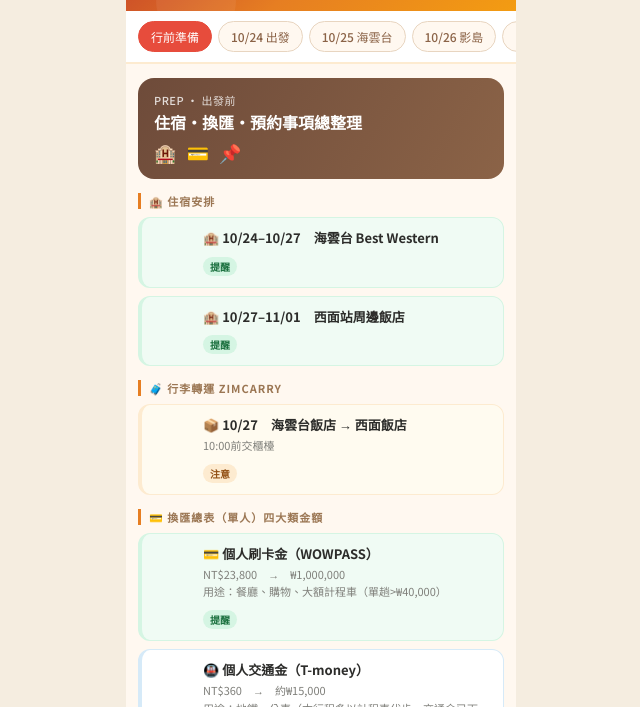
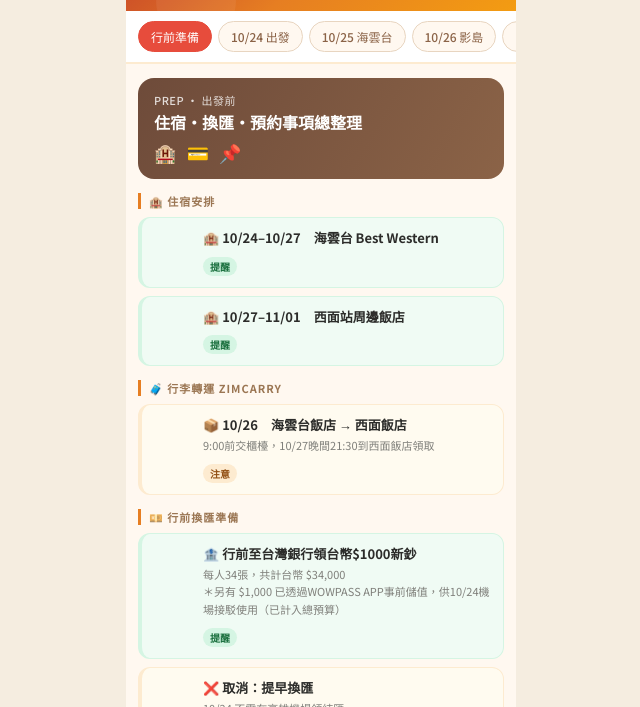
Before and after one commit to elianabeacoder5786/muyibusan, a plain HTML site: page index.html in a window 1280 px wide. Shown: the part 93-800 px from the top of the page, without its empty margins (319-959 px from the left). Drawn offline with Linux system fonts and the light colour scheme.

Commit message:
Add files via upload

```diff
--- a/index.html
+++ b/index.html
@@ -254,18 +254,24 @@ const days = [
         { time:"", type:"tip", icon:"🏨", title:"10/27–11/01　西面站周邊飯店", sub:"", tags:["tip"] },
       ]},
       { title: "🧳 行李轉運 Zimcarry", items: [
-        { time:"", type:"warn", icon:"📦", title:"10/27　海雲台飯店 → 西面飯店", sub:"10:00前交櫃檯", tags:["warn"] },
+        { time:"", type:"warn", icon:"📦", title:"10/26　海雲台飯店 → 西面飯店", sub:"9:00前交櫃檯，10/27晚間21:30到西面飯店領取", tags:["warn"] },
+      ]},
+      { title: "💴 行前換匯準備", items: [
+        { time:"", type:"tip", icon:"🏦", title:"行前至台灣銀行領台幣$1000新鈔", sub:"每人34張，共計台幣 $34,000\n＊另有 $1,000 已透過WOWPASS APP事前儲值，供10/24機場接駁使用（已計入總預算）", tags:["tip"] },
+        { time:"", type:"warn", icon:"❌", title:"取消：提早換匯", sub:"10/24 不需在高雄機場領結匯", tags:["warn"] },
+        { time:"", type:"tip", icon:"📲", title:"Wowpass APP 事前設定", sub:"(1) 事前儲值台幣 $1,000，供10/24機場接駁使用\n(2) 購買 eSIM premium 10天＋行前台灣開通（各商店優惠券可到當地消費時評估加購，用來結帳會有現金回饋，回饋入Wowpass刷卡帳戶）\n➡ 有附韓國當地號碼，需至網站以護照驗證，Catchtable、外送等可使用", tags:["tip"] },
       ]},
       { title: "💳 換匯總表（單人）四大類金額", items: [
-        { time:"", type:"tip", icon:"💳", title:"個人刷卡金（WOWPASS）", sub:"NT$23,800　→　₩1,000,000\n用途：餐廳、購物、大額計程車（單趟>₩40,000）", tags:["tip"] },
-        { time:"", type:"trans", icon:"🚇", title:"個人交通金（T-money）", sub:"NT$360　→　約₩15,000\n用途：地鐵、公車（本行程多以計程車代步，交通金已下修）", tags:["trans"] },
-        { time:"", type:"warn", icon:"👛", title:"個人現金備用", sub:"NT$約240　→　₩10,000\n用途：私人零星花費、小費等備用金\n＊10/24換匯當場分好，各自保管，不與公費混用", tags:["warn"] },
-        { time:"", type:"night", icon:"🤝", title:"公費現金（三人均分出資，團體保管）", sub:"每人分攤　約NT$2,760　→　約₩116,000\n三人合計　NT$8,700　→　約₩348,000\n用途：路邊攤小吃、小額計程車（單趟<₩40,000）\n＊團體統一保管支付，方便均攤記帳", tags:["night","tip"] },
-        { time:"", type:"tip", icon:"🧮", title:"單人總計", sub:"約NT$3,000　→　約₩1,141,000", tags:["tip"] },
+        { time:"", type:"tip", icon:"💳", title:"WOWPASS 刷卡帳戶", sub:"台幣 $24,000　→　約₩1,056,000\n用途：餐廳、購物、大額計程車", tags:["tip"] },
+        { time:"", type:"trans", icon:"🚇", title:"T-money 交通卡", sub:"台幣 $400　→　約₩17,600\n用途：地鐵、公車", tags:["trans"] },
+        { time:"", type:"warn", icon:"👛", title:"韓幣現金", sub:"台幣 $8,000　→　約₩352,000\n用途：市場小吃、小額計程車、小費", tags:["warn"] },
+        { time:"", type:"night", icon:"🧯", title:"備用金", sub:"台幣 $1,600　→　約₩70,400\n用途：緊急備用，不列入日常花費，個人保管台幣現鈔不換匯", tags:["night"] },
+        { time:"", type:"tip", icon:"🧮", title:"單人合計", sub:"台幣 $34,000　→　約₩1,496,000", tags:["tip"] },
       ]},
-      { title: "📅 建議換匯時間點與金額（三人團體・僅2次）", items: [
-        { time:"10/24", type:"warn", icon:"🏨", title:"海雲台 Money Box（現金）＋WOWPASS機台（三人各自儲值）", sub:"Money Box現金兌換：NT$3,000　→　₩126,000\n　分配：個人現金備用 3人×₩10,000＝₩30,000（當場領出各自保管）\n　　　　公費現金　₩96,000（進團體資金池）\nWOWPASS機台儲值（單人）：刷卡金NT$23,800→₩1,000,000＋交通金NT$360→₩15,000", tags:["warn","tip"] },
-        { time:"10/27", type:"tip", icon:"🏮", title:"南浦洞換錢所（友利/映真）", sub:"NT$6,000　→　₩252,000（全數公費出資，支應10/27晚～11/1）\n＊換錢所以台幣$1,000為單位兌換", tags:["tip"] },
+      { title: "📅 分次換匯規劃（單人・僅2次）", items: [
+        { time:"10/24", type:"warn", icon:"🏨", title:"海雲台 Money Box（Seacloud飯店1F機台）", sub:"換匯 $4,000　→　約₩176,000\n分配：個人保管 ₩30,000（當場領出）＋公費入團體資金池 ₩146,000", tags:["warn","tip"] },
+        { time:"10/27", type:"tip", icon:"🏮", title:"南浦洞換錢所（友利/映真，7號出口）", sub:"換匯 $4,000　→　約₩176,000\n全數公費，支應10/27晚～11/1", tags:["tip"] },
+        { time:"", type:"warn", icon:"🧯", title:"備用金 $1,600", sub:"不列入換匯，隨身保留台幣現鈔，緊急狀況才動用", tags:["warn"] },
       ]},
       { title: "📌 預約事項", items: [
         { time:"", type:"tip", icon:"📲", title:"Wowpass APP 預購「換匯儲值卡」", sub:"獲得預約代碼，到韓國當地機台免開卡費", tags:["tip"] },
@@ -279,7 +285,7 @@ const days = [
       ]},
     ],
     navers: [],
-    tip: { title:"💡 使用小提醒", text:"點任一 Naver Map 韓文名稱可直接複製，貼到 Naver Map App 搜尋列即可查路線。行前不用先換匯，改成10/24＋10/27兩次團體換匯就備齊全程現金：10/24當場先分好三人各自的個人現金備用（各₩10,000），剩下的進團體公費資金池，統一保管支付路邊攤與小額計程車。大額計程車（單趟>₩40,000，如機場來回）記得改用WOWPASS刷卡金支付。" }
+    tip: { title:"💡 使用小提醒", text:"點任一 Naver Map 韓文名稱可直接複製，貼到 Naver Map App 搜尋列即可查路線。行前已改為至台灣銀行領取台幣$1,000新鈔（每人34張，共NT$34,000），另有$1,000已透過WOWPASS APP事前儲值供10/24機場接駁使用，不需再於高雄機場提早換匯。韓幣現金分兩次在當地換：10/24海雲台Money Box換$4,000（個人保管₩30,000＋公費₩146,000），10/27南浦洞換錢所再換$4,000（全數公費）。大額計程車（單趟>₩40,000，如機場來回）記得改用WOWPASS刷卡金支付。" }
   },
   {
     id: 1, btn: "10/24 出發", color: "orange",
@@ -287,14 +293,14 @@ const days = [
     sections: [
       { title: "✈ 出發動線", items: [
         { time:"14:00", type:"trans", icon:"🚇", title:"捷運左營站出發", sub:"最遲 14:15 搭上", tags:["trans"] },
-        { time:"15:00", type:"trans", icon:"🛫", title:"高雄機場辦理登機＋託運", sub:"出境前台灣銀行換韓元（台幣 $1,000 換韓元）", tags:["trans"] },
+        { time:"15:00", type:"trans", icon:"🛫", title:"高雄機場辦理登機＋託運", sub:"台幣新鈔已於行前在台灣銀行領妥，不需在機場另外換匯", tags:["trans"] },
         { time:"17:00", type:"trans", icon:"✈️", title:"班機起飛 → 釜山金海機場", sub:"", tags:["trans"] },
         { time:"20:30", type:"trans", icon:"🛬", title:"抵達金海機場", sub:"領行李、辦入境", tags:["trans"] },
       ]},
       { title: "🌙 抵達 & 安頓", items: [
-        { time:"22:00", type:"trans", icon:"🚗", title:"Klook 包車接機", sub:"出境大廳等司機舉牌\n目的地：해운대구 구남로 42", tags:["trans"] },
+        { time:"22:00", type:"trans", icon:"🚗", title:"Kakao T App 叫車（Venti車型）前往海雲台飯店", sub:"出境大廳叫車，線上刷卡／WOWPASS支付\n目的地：해운대구 구남로 42", tags:["trans"] },
         { time:"23:15", type:"tip", icon:"🏨", title:"Best Western Haeundae Check-in", sub:"", tags:["tip"] },
-        { time:"23:45", type:"shop", icon:"💳", title:"取得 Wowpass 實體卡、現金換匯、便利商店巡禮", sub:"(1) L7飯店（L7 해운대 바이 롯데）機台取得WP實體卡儲值刷卡金\n　　APP可綁定實體卡儲值到T-money交通卡\n(2) Seacloud飯店（코오롱 씨클라우드 호텔）一樓 Money Box 24H機台\n　　台幣 $3,000 換韓元（三人團體換匯）\n　　→ 個人現金備用 3人×₩10,000＝₩30,000（當場領出各自保管）\n　　→ 公費現金 ₩96,000（進團體資金池）\n(3) CU 或 GS25 買宵夜或想吃的品項", tags:["shop","tip"] },
+        { time:"23:45", type:"shop", icon:"💳", title:"取得 Wowpass 實體卡、現金換匯、便利商店巡禮", sub:"(1) L7飯店（L7 해운대 바이 롯데）機台取得WP實體卡儲值刷卡金\n　　APP可綁定實體卡儲值到T-money交通卡\n(2) Seacloud飯店（코오롱 씨클라우드 호텔）一樓 Money Box 24H機台\n　　台幣 $4,000 換韓元（每人約₩176,000）\n　　→ 個人保管 ₩30,000（當場領出）\n　　→ 公費 ₩146,000（進團體資金池）\n(3) CU 或 GS25 買宵夜或想吃的品項", tags:["shop","tip"] },
       ]},
     ],
     navers: [
@@ -302,15 +308,16 @@ const days = [
       ["L7 해운대","L7 해운대 바이 롯데","WOWPASS實體卡＋儲值機台"],
       ["Seacloud 飯店","코오롱 씨클라우드 호텔","1F Money Box 24H機台"],
     ],
-    tip: { title:"⚠ WOWPASS 使用提醒", text:"行前不用先換匯，第一天深夜抵達直接在Money Box一次換好台幣$3,000（三人團體），當場分好個人現金備用與公費現金，先用WOWPASS錢包帳戶（非T-money）應急，隔天再視需求儲值T-money交通卡。L7飯店與Seacloud飯店都在海雲台步行可達範圍，深夜巡禮換匯很方便。" }
+    tip: { title:"⚠ WOWPASS 使用提醒", text:"行前已在台灣銀行領妥台幣新鈔，抵達當晚直接在Money Box換好台幣$4,000（每人約₩176,000），個人保管₩30,000、公費₩146,000進團體資金池，先用WOWPASS錢包帳戶（非T-money）應急，隔天再視需求儲值T-money交通卡。L7飯店與Seacloud飯店都在海雲台步行可達範圍，深夜巡禮換匯很方便。抵達機場改用Kakao T App叫Venti車型前往飯店，線上刷卡或WOWPASS支付即可。" }
   },
   {
     id: 2, btn: "10/25 海雲台", color: "teal",
     label: "DAY 2 · 10/25（日）", title: "膠囊列車 × 青沙浦 × 達摩利", emojis: "🚡 📸 ☕",
     sections: [
       { title: "🌊 上午｜X the SKY & 膠囊列車", items: [
-        { time:"10:10", type:"trans", icon:"🚕", title:"計程車直接前往尾浦（미포）", sub:"", tags:["trans"] },
-        { time:"10:20", type:"sight", icon:"🏙", title:"釜山 X the SKY（100樓觀景台）", sub:"Naver：부산엑스더스카이\n步行往膠囊列車，建議11:00先到現場排隊及熟悉動線", tags:["sight"] },
+        { time:"09:30", type:"trans", icon:"🚕", title:"搭計程車出發前往釜山 X the SKY", sub:"", tags:["trans"] },
+        { time:"10:00", type:"sight", icon:"🏙", title:"釜山 X the SKY（100樓觀景台）", sub:"Naver：부산엑스더스카이\n100樓觀景台欣賞城市景觀", tags:["sight"] },
+        { time:"11:00", type:"trans", icon:"🚶", title:"離開釜山 X the SKY，步行往膠囊列車乘車處", sub:"排隊報到，憑E-ticket(QRCode)進場", tags:["trans"] },
         { time:"11:30", type:"trans", icon:"🚡", title:"膠囊列車 Mipo → Cheongsapo", sub:"Package: Sky Capsule + Beach Train\n⚠ 9/26（六）07:00 官網搶票", tags:["trans","sight"] },
       ]},
       { title: "📸 中午｜青沙浦打卡區", items: [
@@ -343,12 +350,15 @@ const days = [
       ["Cafe Alice Donut","카페 앨리스도넛","必點甜甜圈，也有賣釜山沙布蕾"],
       ["H.US Coffee（備選）","H.US Coffee","青沙浦最大間，3層樓海景"],
     ],
-    tip: { title:"💡 膠囊列車搶票", text:"9/26（六）07:00 準時至官網搶票，3人需同時預約膠囊列車＋海邊列車 All Pass。海邊文青咖啡廳兩選一：Cafe Alice Donut 甜甜圈必點、也有賣釜山沙布蕾；H.US Coffee 是青沙浦最大間、三層樓皆有海景。" }
+    tip: { title:"💡 膠囊列車搶票", text:"9/26（六）07:00 準時至官網搶票，3人需同時預約膠囊列車＋海邊列車 All Pass。今日上午時間已調整為9:30搭車出發、10:00抵達X the SKY，11:00步行前往膠囊列車乘車處排隊報到，憑E-ticket(QRCode)進場，11:30後行程照舊。海邊文青咖啡廳兩選一：Cafe Alice Donut 甜甜圈必點、也有賣釜山沙布蕾；H.US Coffee 是青沙浦最大間、三層樓皆有海景。" }
   },
   {
     id: 3, btn: "10/26 影島", color: "blue",
     label: "DAY 3 · 10/26（一）", title: "影島全日 × Arte Museum × 白淺灘", emojis: "🌊 🦀 🎨",
     sections: [
+      { title: "🧳 行李寄放", items: [
+        { time:"09:00", type:"warn", icon:"📦", title:"行李寄放飯店櫃檯", sub:"讓Zimcarry人員來收取", tags:["warn"] },
+      ]},
       { title: "🚌 上午｜1006巴士 → 影島", items: [
         { time:"09:45", type:"trans", icon:"🚌", title:"飯店出發往海雲台公車月台", sub:"1006往太宗台", tags:["trans"] },
         { time:"10:00", type:"trans", icon:"🚌", title:"1006巴士出發往影島", sub:"使用Naver Map查詢即時時刻表\n坐左側靠窗，欣賞釜山港大橋360°迴旋彎道\n청학시장（青鶴市場）站下車", tags:["trans","sight"] },
@@ -386,7 +396,7 @@ const days = [
       ["平山屋","평산옥","注意早收攤"],
       ["新發園炸餃子","신발원",""],
     ],
-    tip: { title:"⚠ 今日全程請穿耐走鞋", text:"影島坡道與階梯較多，白淺灘文化村沿海岸斷崖步道，建議穿好走的鞋。從海女村到白淺灘、咖啡廳之間都以計程車移動，時間抓寬鬆一點。" }
+    tip: { title:"⚠ 今日全程請穿耐走鞋", text:"影島坡道與階梯較多，白淺灘文化村沿海岸斷崖步道，建議穿好走的鞋。今早9:00先把行李放到飯店櫃檯讓Zimcarry人員收取，出門後就不用再管行李。從海女村到白淺灘、咖啡廳之間都以計程車移動，時間抓寬鬆一點。" }
   },
   {
     id: 4, btn: "10/27 梵魚寺", color: "green",
@@ -407,7 +417,7 @@ const days = [
       ]},
       { title: "🛍 晚間｜南浦洞 → 西面換房", items: [
         { time:"17:30", type:"trans", icon:"🚕", title:"搭計程車前往南浦洞", sub:"", tags:["trans"] },
-        { time:"17:45", type:"shop", icon:"🛍", title:"南浦洞商圈逛街", sub:"(1) 南浦洞7號出口步行換匯（友利우리환전/映真영진환전換錢所）\n　　台幣 $6,000 換韓元（三人團體公費，支應10/27晚～11/1）\n(2) K-POP唱片行（KPOP FRIENDS 남포점／I LOVE MUSIC 아이러브뮤직）\n(3) BIFF廣場 비프광장（電影節廣場＋堅果黑糖餅씨앗호떡）", tags:["shop"] },
+        { time:"17:45", type:"shop", icon:"🛍", title:"南浦洞商圈逛街", sub:"(1) 南浦洞7號出口步行換匯（友利우리환전/映真영진환전換錢所）\n　　台幣 $4,000 換韓元（每人約₩176,000，全數公費，支應10/27晚～11/1）\n(2) K-POP唱片行（KPOP FRIENDS 남포점／I LOVE MUSIC 아이러브뮤직）\n(3) BIFF廣場 비프광장（電影節廣場＋堅果黑糖餅씨앗호떡）", tags:["shop"] },
         { time:"19:15", type:"food", icon:"🥩", title:"晚餐：百花烤腸 백화양곱창", sub:"必點：鹽烤（소금구이）、調味烤腸（양념구이）、炒飯（양볶음밥）\n註：衣服會沾味道", tags:["food"] },
         { time:"20:30", type:"shop", icon:"🏮", title:"富平市場 부평시장（釜山最古老傳統市場）", sub:"推薦：富平罐頭골목（罐頭啤酒巷）炸物・紫菜飯捲", tags:["shop"] },
         { time:"21:00", type:"trans", icon:"🚇", title:"地鐵札嘎其站前往西面飯店", sub:"", tags:["trans"] },
@@ -429,7 +439,7 @@ const days = [
       ["富平市場","부평시장","釜山最古老傳統市場"],
       ["札嘎其站","자갈치역","前往西面飯店"],
     ],
-    tip: { title:"⚠ 換宿日 + 全程耐走鞋", text:"今日全程請穿耐走鞋（山路坡道與石階）。行李已於今早10:00前交海雲台飯店櫃檯走Zimcarry轉送西面，晚上21:30到西面飯店直接領取，不用自己扛著行李逛一整天。出發前記得電話1588-2001確認SES辦理時間。" }
+    tip: { title:"⚠ 換宿日 + 全程耐走鞋", text:"今日全程請穿耐走鞋（山路坡道與石階）。行李已於10/26早上9:00交海雲台飯店櫃檯走Zimcarry轉送西面，晚上21:30到西面飯店直接領取，不用自己扛著行李逛一整天。出發前記得電話1588-2001確認SES辦理時間。" }
   },
   {
     id: 5, btn: "10/28 慶州", color: "coral",
@@ -527,7 +537,7 @@ const days = [
       { title: "🛍 傍晚｜西面田浦工具街", items: [
         { time:"15:30", type:"trans", icon:"🚕", title:"搭計程車前往田浦工具街", sub:"전포공구길", tags:["trans"] },
         { time:"16:10", type:"shop", icon:"🛍", title:"西面田浦工具街 전포공구길", sub:"【潮流鞋與服飾】\nBalansa발란사（釜山在地街頭老牌）・Ader Error아더에러（前衛風旗艦店）\nMargarine Fingers・Avandress（複合式精品選物店）\nOdor오도어（小眾極簡設計師女裝、配件選品）\n【選物文具】\nObject오브젝트 전포점（獨家釜山獨立插畫家周邊）・狸貓洞穴너구리굴（無人寶藏雜貨店）\nMimi Donut미미도넛 부산점（美式復古玩具、療癒小物）\nAvenuel Shop애비뉴엘숍・Yoryori Room요료리룸・Twin Étoile트윈에뚜알\n【香氛】포이티(POETI)・A'ddict或L'odeur類文青感\n【K-POP唱片】POWER STATION파워스테이션（西面站2號出口，釜山最大）\n【咖啡廳與甜點】＊拍店家外觀即可\nBRACKET TABLE브래킷테이블（南法鄉村風廚房雜貨店，推薦小狗造型蛋糕和水果乳酪布丁）\nNiwa Bakery니와베이커리（招牌日式炒麵麵包、奶油鹽可頌）\nDndn기다리는동안（日韓混和復古風，季節性水果芭菲聖代、手沖咖啡）", tags:["shop"] },
-        { time:"18:00", type:"food", icon:"🍖", title:"田浦晚餐：餐廳三選一", sub:"BAO HOUSE바오하우스（刈包、炸茄子）＊當日17:15 Catchtable遠端登記\nCor Pasta Bar코르 파스타바（手工生麵義大利麵、麵疙瘩）＊提前Catchtable預約\nGotack고택（老宅餐酒館-美式芭比Q烤肉盤）＊剛開門可直接前往", tags:["food"] },
+        { time:"18:00", type:"food", icon:"🍚", title:"田浦晚餐三選一（更新選項）", sub:"(1) 밥이보약이다（飯是良藥－韓式家常定食）\n　推薦：제육볶음 정식(辣炒豬肉定食)、차돌된장찌개 정식(牛五花大醬湯定食)、고등어구이 정식(烤花鯖魚定食)\n(2) 서면개금밀면（西面開琴小麥麵）\n　推薦：물밀면(水小麥麵) 1碗(大份/大盛)、비빔밀면(乾拌小麥麵) 1碗(大份/大盛)、손만두(現蒸手包蒸餃) 2籠\n(3) 구워삶기 서면점（海陸章魚豬肉鍋）\n　推薦：매콤불고기(海陸辣燉豬肉鍋) 中份(辣度選小辣/普通)、당면만두(炸粉條扁餃子) 1份 或 모듬튀김(綜合炸物)、날치알 볶음밥(魚卵起司炒飯) 2份(料吃完後請店員製作)", tags:["food"] },
       ]},
       { title: "🚢 夜間｜Yacht Holic 夜遊船", items: [
         { time:"19:50", type:"warn", icon:"🚕", title:"計程車前往水營灣遊艇競技場", sub:"부산 해운대구 해운대해변로 84", tags:["warn","trans"] },
@@ -552,13 +562,13 @@ const days = [
       ["Mimi Donut","미미도넛 부산점","美式復古玩具小物"],
       ["BRACKET TABLE","브래킷테이블","南法鄉村風雜貨咖啡"],
       ["Niwa Bakery","니와베이커리","日式炒麵麵包"],
-      ["BAO HOUSE","바오하우스","刈包，需提前Catchtable登記"],
-      ["Cor Pasta Bar","코르 파스타바","需Catchtable預約"],
-      ["Gotack老宅餐酒館","고택","美式BBQ烤肉盤"],
+      ["밥이보약이다","밥이보약이다","田浦晚餐選項・韓式家常定食"],
+      ["서면개금밀면","서면개금밀면","田浦晚餐選項・西面開琴小麥麵"],
+      ["구워삶기 서면점","구워삶기 서면점","田浦晚餐選項・海陸章魚豬肉鍋"],
       ["水營灣遊艇競技場","수영만요트경기장","Yacht Holic報到處"],
       ["Puradak Chicken（宵夜備選）","푸라닭 부산해운대점",""],
     ],
-    tip: { title:"⚠ 時間管理關鍵日", text:"田浦晚餐吃完務必準時出發搭計程車前往水營灣，夜遊船開船前20分鐘須報到，晚間交通尖峰請預留充足緩衝時間。BAO HOUSE與Cor Pasta Bar都需要提前Catchtable候位／預約，記得當天17:15前完成登記。" }
+    tip: { title:"⚠ 時間管理關鍵日", text:"田浦晚餐三選一，吃完務必準時出發搭計程車前往水營灣，夜遊船開船前20分鐘須報到，晚間交通尖峰請預留充足緩衝時間。" }
   },
   {
     id: 8, btn: "10/31 萬聖節", color: "rose",
@@ -615,9 +625,12 @@ const days = [
       ]},
       { title: "✈ 下午｜前往機場", items: [
         { time:"15:00", type:"trans", icon:"🚕", title:"計程車前往金海機場", sub:"約25分鐘\n備案：地鐵2號線轉輕軌BGL（約40分鐘）", tags:["trans"] },
-        { time:"16:00", type:"warn", icon:"🏛", title:"退稅辦理＋登機託運", sub:"Step1：Self-Tax Refund機台掃護照＋單據\nStep2：臨櫃辦理登機＋託運\nStep3：過關後3F Gate4對面領現金", tags:["warn"] },
-        { time:"16:30", type:"cafe", icon:"☁", title:"Sky Hub Lounge 貴賓室", sub:"2F，9–10號登機門之間，韓式拌飯＋啤酒", tags:["cafe"] },
-        { time:"18:00", type:"trans", icon:"🚪", title:"準備登機", sub:"", tags:["trans"] },
+        { time:"15:30", type:"warn", icon:"🏧", title:"自助機台 Kiosk 辦理退稅", sub:"出境大廳B、C報到櫃檯附近有tax refund標示", tags:["warn"] },
+        { time:"16:00", type:"trans", icon:"🛄", title:"登機櫃檯報到及託運", sub:"時間足夠可到3樓吃雪冰 Sulbing\n推薦黃豆粉黃金年糕雪冰（인절미설빙）或季節冰品", tags:["trans"] },
+        { time:"16:30", type:"trans", icon:"🛂", title:"出境＋安檢", sub:"", tags:["trans"] },
+        { time:"17:00", type:"warn", icon:"🏛", title:"前往領取退稅", sub:"2樓4號登機門附近臨櫃or機台退韓元現金", tags:["warn"] },
+        { time:"17:30", type:"cafe", icon:"☁", title:"逛免稅店、使用貴賓室", sub:"貴賓室 Sky Hub Lounge，位置登機門9–10號之間\n提供 DIY 韓式拌飯（Bibimbap）、生啤酒、杯裝辛拉麵", tags:["cafe"] },
+        { time:"18:30", type:"trans", icon:"🚪", title:"抵達登機門準備登機", sub:"登機門預計4–8號之間", tags:["trans"] },
         { time:"18:55", type:"trans", icon:"✈️", title:"搭機回台灣", sub:"有飛機餐", tags:["trans"] },
       ]},
       { title: "🚄 返台動線", items: [
@@ -630,7 +643,7 @@ const days = [
       ["옵티마안약국 서면점","옵티마안약국 서면점","西面站10號出口旁"],
       ["合川一流豬肉湯飯西面店","합천일류돼지국밥 서면점",""],
     ],
-    tip: { title:"🎉 平安回家", text:"9天8夜的釜山深度旅遊圓滿結束！記得回台灣後把WOWPASS餘額提領出來，T-money卡留著下次韓國旅遊繼續使用。退稅記得先辦Self-Tax Refund機台再去登機櫃檯，過關後別忘了去3F Gate4對面領現金。" }
+    tip: { title:"🎉 平安回家", text:"9天8夜的釜山深度旅遊圓滿結束！記得回台灣後把WOWPASS餘額提領出來，T-money卡留著下次韓國旅遊繼續使用。退稅流程已更新：15:30先到自助Kiosk辦理退稅（出境大廳B、C櫃檯附近有標示）→16:00登機報到託運（時間夠可到3F吃Sulbing雪冰）→16:30出境安檢→17:00到2F 4號登機門附近領韓元現金退稅→17:30逛免稅店、到Sky Hub Lounge貴賓室（9–10號登機門之間，DIY拌飯／生啤酒／辛拉麵）→18:30到4–8號間登機門準備登機。" }
   }
 ];
 
```
